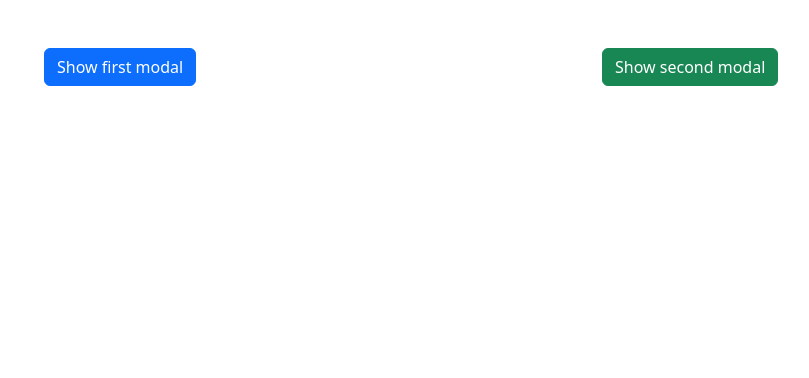
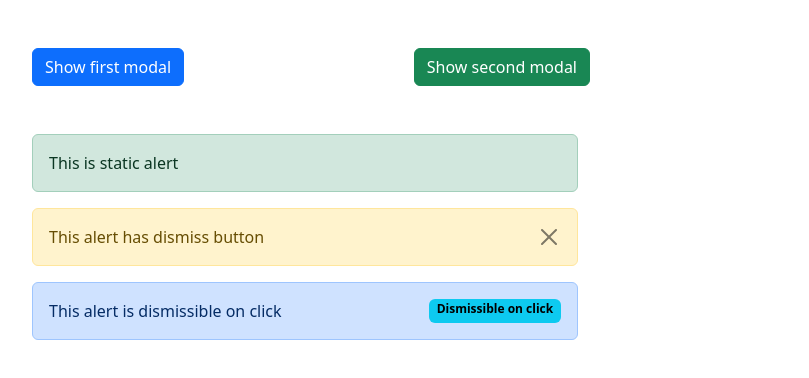
Before and after one commit to dmatkulov/hw-58, a React app: page / in a window 1280 px wide. Shown: the top 378 px of the page, without its empty margins (50-859 px from the left). Built offline with nearby package versions, Linux system fonts and the light colour scheme; the HTML template or start-up script is replaced by a standard one.

Commit message:
add dismissible alert component

```diff
--- a/src/UI/Alert/Alert.tsx
+++ b/src/UI/Alert/Alert.tsx
@@ -1,30 +1,47 @@
-import React from 'react';
+import React, {useState} from 'react';
 
-interface Props extends React.PropsWithChildren{
+interface Props extends React.PropsWithChildren {
   type: 'primary' | 'success' | 'danger' | 'warning';
   onDismiss?: React.MouseEventHandler;
-  show?: boolean;
+  clickDismissible?: boolean;
 }
-const Alert: React.FC<Props> = ({type, onDismiss, show, children}) => {
+
+const Alert: React.FC<Props> = ({type, onDismiss, clickDismissible, children}) => {
+  const [isDismissed, setIsDismissed] = useState(true);
+
   let closeBtn: React.ReactNode = null;
 
-  if (onDismiss) {
+  if (onDismiss && !clickDismissible) {
     closeBtn = (
       <button type="button" className="btn-close ms-auto" onClick={onDismiss}/>
     );
   }
 
+  if (isDismissed && clickDismissible) {
     return (
       <div
-      className={`alert alert-${type} alert-dismissible show`}
-      style={{display: show ? 'block' : 'none'}}
-      onClick={onDismiss}
-      role="alert"
+        className={`alert alert-${type} d-flex justify-content-between show`}
+        style={{cursor: 'pointer'}}
+        onClick={() => setIsDismissed(false)}
+      >
+        <div className="col d-flex justify-content-between">
+          {children}
+          <div className="badge text-bg-info">Dismissible on click</div>
+        </div>
+      </div>
+    );
+  }
+
+  if (!clickDismissible) {
+    return (
+      <div
+        className={`alert alert-${type} d-flex justify-content-between show`}
       >
         {children}
         {closeBtn}
       </div>
     );
+  }
 };
 
 export default Alert;
--- /dev/null
+++ b/src/components/AlertClickDismissable/AlertClickDismissible.tsx
@@ -0,0 +1,18 @@
+import React from 'react';
+import Alert from '../../UI/Alert/Alert';
+
+const AlertClickDismissible: React.FC = () => {
+  return (
+    <>
+      <Alert
+        type="primary"
+        clickDismissible
+      >
+        This alert is dismissible on click
+      </Alert>
+
+    </>
+  );
+};
+
+export default AlertClickDismissible;
--- /dev/null
+++ b/src/components/AlertDismissible/AlertDismissible.tsx
@@ -0,0 +1,24 @@
+import React, {useState} from 'react';
+import Alert from '../../UI/Alert/Alert';
+
+const AlertDismissible: React.FC = () => {
+  const [showAlert, setShowAlert] = useState(true);
+  const dismissAlert = () => {
+    setShowAlert(false);
+  };
+
+  return (
+    <>
+      {showAlert ? (
+        <Alert
+          type="warning"
+          onDismiss={dismissAlert}
+        >
+          This alert has dismiss button
+        </Alert>
+      ) : null}
+    </>
+  );
+};
+
+export default AlertDismissible;
--- /dev/null
+++ b/src/components/AlertStatic/AlertStatic.tsx
@@ -0,0 +1,16 @@
+import React from 'react';
+import Alert from '../../UI/Alert/Alert';
+
+const AlertStatic: React.FC = () => {
+  return (
+    <>
+      <Alert
+        type="success"
+      >
+        This is static alert
+      </Alert>
+    </>
+  );
+};
+
+export default AlertStatic;
--- a/src/components/SecondModal/SecondModal.tsx
+++ b/src/components/SecondModal/SecondModal.tsx
@@ -27,7 +27,7 @@ const SecondModal: React.FC = () => {
         Show second modal
       </Button>
       <Modal
-        title="Some kinda title (2)"
+        title="Some kinda modal title (2)"
         show={showModal}
         buttons={btnConfig}
         onClose={() => setShowModal(false)}
--- a/src/containers/App.tsx
+++ b/src/containers/App.tsx
@@ -1,30 +1,22 @@
 import FirstModal from '../components/FirstModal/FirstModal';
 import SecondModal from '../components/SecondModal/SecondModal';
-import Alert from '../UI/Alert/Alert';
+import AlertStatic from '../components/AlertStatic/AlertStatic';
+import AlertDismissible from '../components/AlertDismissible/AlertDismissible';
+import AlertClickDismissible from '../components/AlertClickDismissable/AlertClickDismissible';
 
 const App = () => {
-  // const [showAlert, setShowAlert] = useState(true);
-  // const dismissAlert = () => {
-  //   console.log('dismiss');
-  // };
 
   return (
-    <div className="row container mt-5 mx-auto">
-      <div className="col-6">
+    <div className="container mx-auto">
+      <div className="col-6 mt-5 mb-5 d-flex justify-content-between">
         <FirstModal/>
-      </div>
-      <div className="col-6">
         <SecondModal/>
       </div>
       <div className="row">
         <div className="col-6">
-          <Alert
-            type="success"
-            // show={showAlert}
-            // onDismiss={dismissAlert}
-          >
-            This is success type alert
-          </Alert>
+          <AlertStatic/>
+          <AlertDismissible/>
+          <AlertClickDismissible/>
         </div>
       </div>
     </div>
```
Lines whose indentation alone changed are shown as unchanged.
